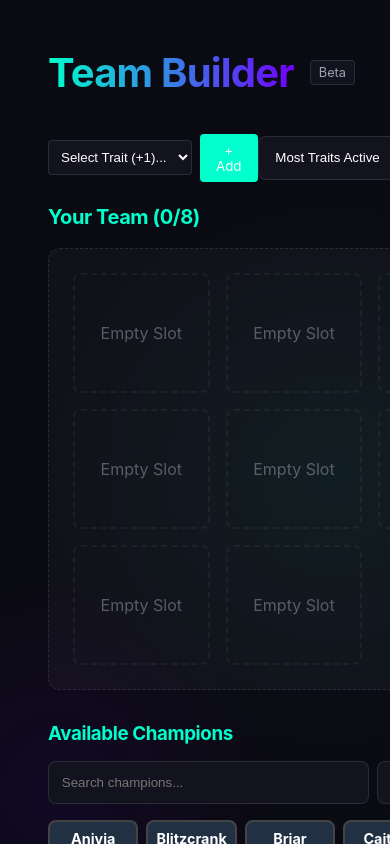
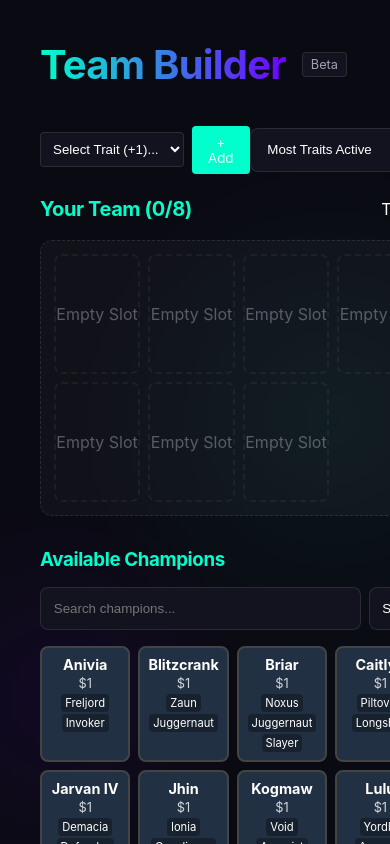
Before and after one commit to AnlOzy/tft-web, a React (Vite) app: page / in a window 390 px wide. Shown: the top 844 px of the page. Built offline with nearby package versions, Linux system fonts and the light colour scheme.

Commit message:
Improve mobile scaling for large phones

```diff
--- a/src/components/TeamDisplay.tsx
+++ b/src/components/TeamDisplay.tsx
@@ -61,16 +61,7 @@
                 </div>
             </div>
 
-            <div style={{
-                display: 'grid',
-                gridTemplateColumns: 'repeat(auto-fill, minmax(120px, 1fr))',
-                gap: '1rem',
-                background: 'rgba(255,255,255,0.03)',
-                padding: '1.5rem',
-                borderRadius: '12px',
-                border: '1px dashed var(--border-color)',
-                minHeight: '150px'
-            }}>
+            <div className="team-grid">
                 {slots.map((_, idx) => {
                     const champ = team[idx];
                     const isLocked = idx < lockedCount; // First N are manual/locked
--- a/src/index.css
+++ b/src/index.css
@@ -89,11 +89,23 @@
   top: 2rem;
 }
 
+/* Component Classes */
+.team-grid {
+  display: grid;
+  grid-template-columns: repeat(auto-fill, minmax(120px, 1fr));
+  gap: 1rem;
+  background: rgba(255, 255, 255, 0.03);
+  padding: 1.5rem;
+  border-radius: 12px;
+  border: 1px dashed var(--border-color);
+  min-height: 150px;
+}
+
 /* Mobile Responsiveness */
 @media (max-width: 768px) {
   #root {
-    padding: 1rem;
-    /* Add padding to root so content doesn't touch edges */
+    padding: 0.5rem;
+    /* Reduce root padding to give more width to content */
   }
 
   .team-builder {
@@ -103,7 +115,14 @@
   .builder-layout {
     display: flex;
     flex-direction: column;
-    gap: 1.5rem;
+    gap: 1rem;
+  }
+
+  /* Make team grid tighter on mobile to fit 3-4 items */
+  .team-grid {
+    grid-template-columns: repeat(auto-fill, minmax(85px, 1fr));
+    padding: 0.8rem;
+    gap: 0.5rem;
   }
 
   .trait-sidebar-container {
```
